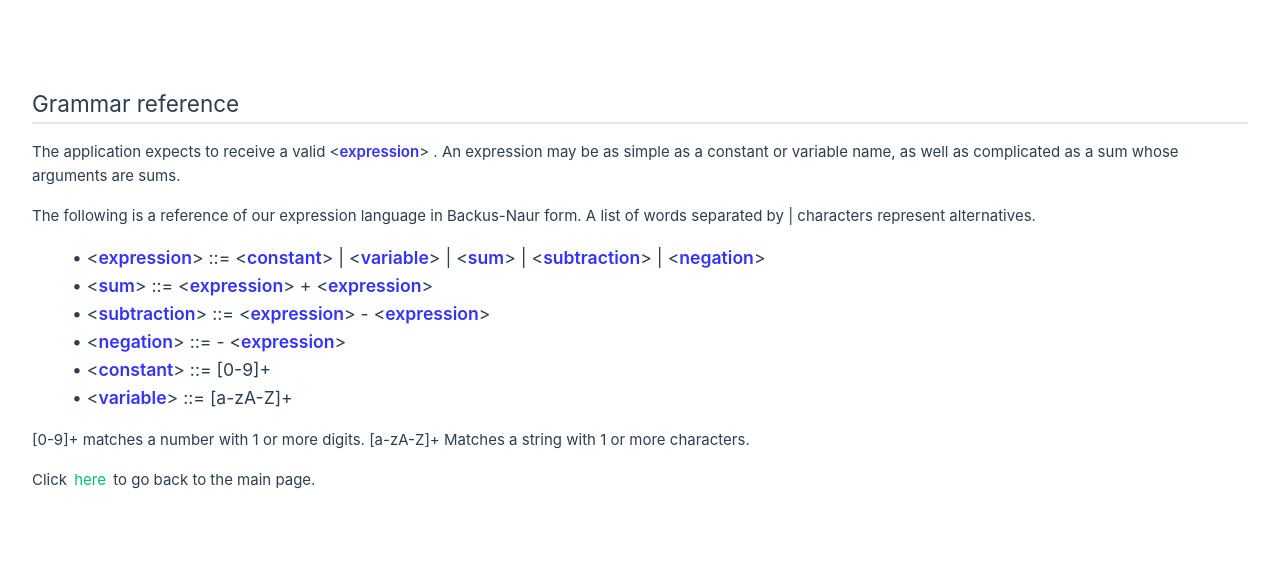
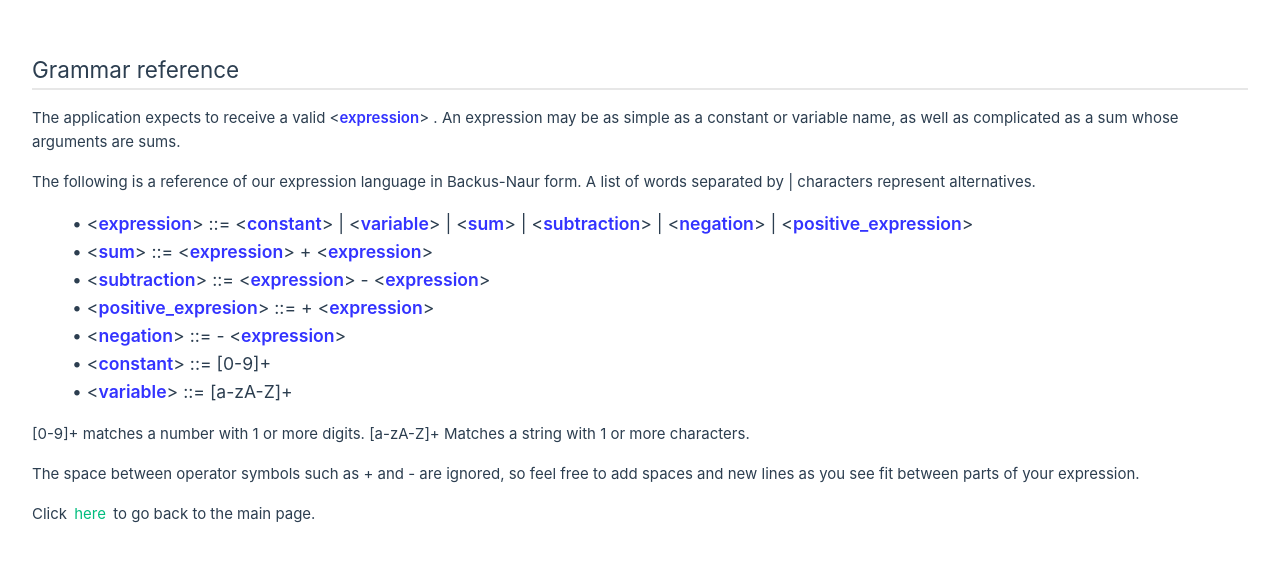
Before and after one commit to enrique-guillen/sym_differ_vue, a Vue app: page /grammarreference in a window 1280 px wide. Shown: the part 103-664 px from the top of the page. Built offline with nearby package versions, Linux system fonts and the light colour scheme.

Commit message:
Document positive_expressions in Grammar Reference

```diff
--- a/src/components/SymDifferGrammarReference.vue
+++ b/src/components/SymDifferGrammarReference.vue
@@ -21,7 +21,8 @@ import NamedToken from './SymDifferNamedToken.vue';
             <NamedToken tokenName="variable" /> |
             <NamedToken tokenName="sum" /> |
             <NamedToken tokenName="subtraction" /> |
-            <NamedToken tokenName="negation" />
+            <NamedToken tokenName="negation" /> |
+            <NamedToken tokenName="positive_expression" />
       </li>
       <li>
         • <NamedToken tokenName="sum" /> ::=
@@ -30,6 +31,10 @@ import NamedToken from './SymDifferNamedToken.vue';
       <li>
         • <NamedToken tokenName="subtraction" /> ::=
             <NamedToken tokenName="expression" /> - <NamedToken tokenName="expression" />
+      </li>
+      <li>
+        • <NamedToken tokenName="positive_expresion" /> ::=
+            + <NamedToken tokenName="expression" />
       </li>
       <li>
         • <NamedToken tokenName="negation" /> ::=
@@ -45,6 +50,11 @@ import NamedToken from './SymDifferNamedToken.vue';
 
     <p>
       [0-9]+ matches a number with 1 or more digits. [a-zA-Z]+ Matches a string with 1 or more characters.
+    </p>
+
+    <p>
+      The space between operator symbols such as + and - are ignored, so feel free to add spaces and new lines as you
+      see fit between parts of your expression.
     </p>
 
     <p>
```
